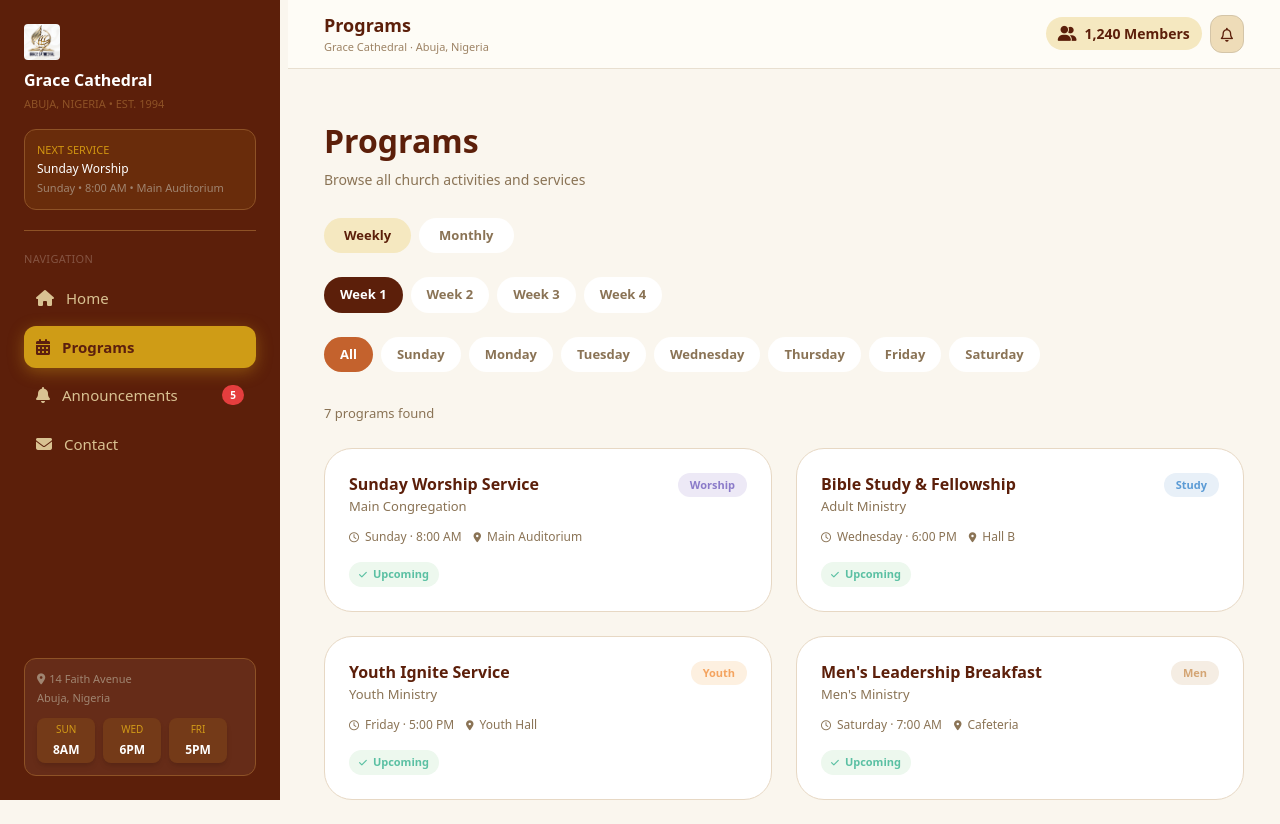
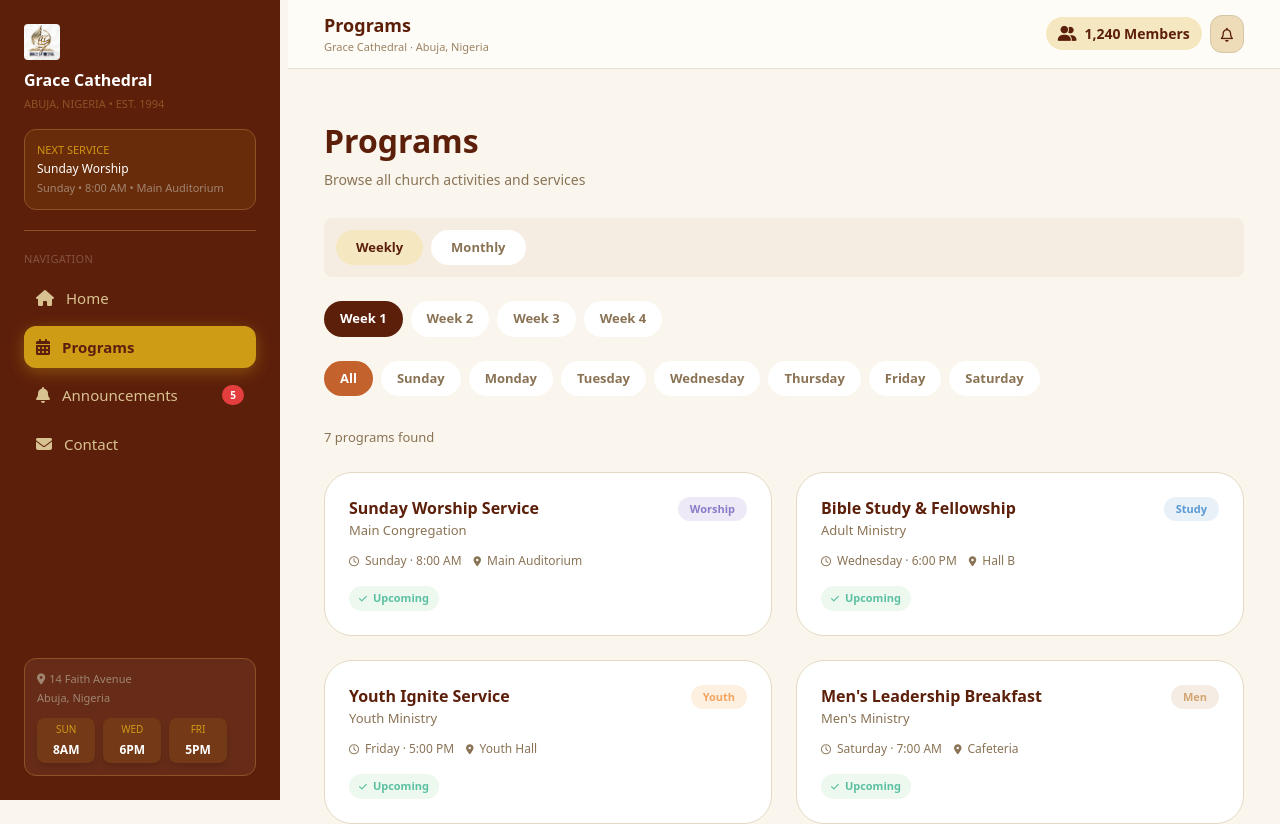
Before and after one commit to molatunji-ctrl/GraceCathedral, a React (Vite) app: page /programs in a window 1280 px wide. Shown: the top 824 px of the page. Built offline with nearby package versions, Linux system fonts and the light colour scheme.

Commit message:
Update Programs.jsx

```diff
--- a/src/pages/Programs.jsx
+++ b/src/pages/Programs.jsx
@@ -61,7 +61,7 @@ function Programs() {
         </div>
       </section>
 
-      <main className='max-w-[1400px] mx-auto px-4 sm:px-6 lg:px-9 py-8 lg:py-12'>
+      <main className='max-w-350 mx-auto px-4 sm:px-6 lg:px-9 py-8 lg:py-12'>
 
         {/* Title */}
         <div className='mb-7'>
@@ -70,7 +70,7 @@ function Programs() {
         </div>
 
         {/* ── Weekly / Monthly toggle ── */}
-        <div className='flex gap-2 mb-6 flex-wrap bg'>
+        <div className='flex gap-2 mb-6 flex-wrap bg-amber-700/5 p-3 rounded-lg'>
           <button
             onClick={() => setViewMode('weekly')}
             className={`px-5 py-2 rounded-full font-semibold text-[13px] border transition ${
```
